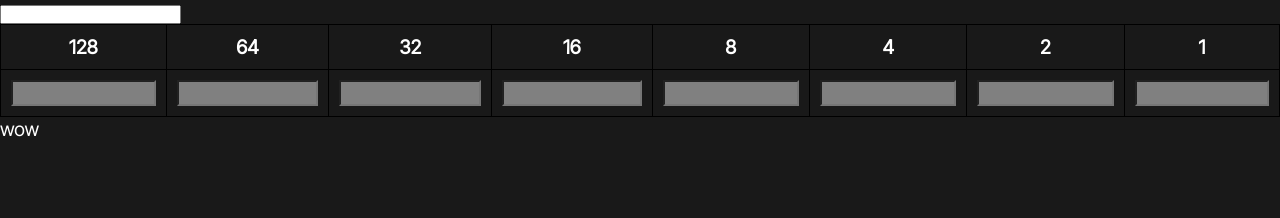
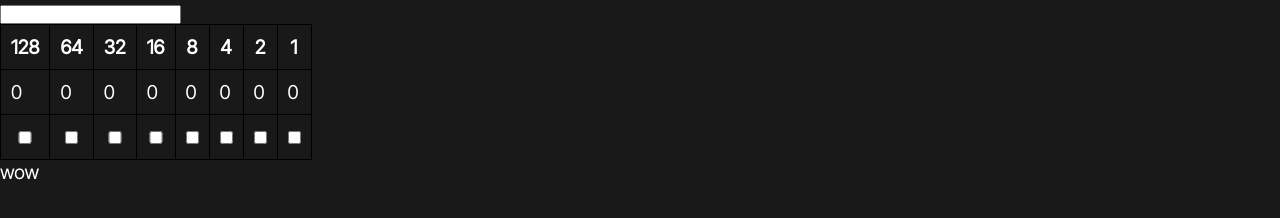
Before and after one commit to MaximilianMcC/Maximilian, a plain HTML site: page projects/binary/index.html in a window 1280 px wide. Drawn offline with Linux system fonts and the light colour scheme.

Commit message:
bit display things

```diff
--- a/projects/binary/index.html
+++ b/projects/binary/index.html
@@ -18,6 +18,8 @@
 </head>
 <body>
 
+	<!-- TODO: Write a litte bit about how it all works -->
+
 	<!-- Character input -->
 	<input id="characterInput" type="text" maxlength="1">
 
@@ -36,15 +38,29 @@
 			</tr>
 		</thead>
 		<tbody>
+
+			<!-- Bit displays -->
 			<tr>
-			<td><input id="binaryInput" type="text"></td>
-			<td><input id="binaryInput" type="text"></td>
-			<td><input id="binaryInput" type="text"></td>
-			<td><input id="binaryInput" type="text"></td>
-			<td><input id="binaryInput" type="text"></td>
-			<td><input id="binaryInput" type="text"></td>
-			<td><input id="binaryInput" type="text"></td>
-			<td><input id="binaryInput" type="text"></td>
+				<td><p id="bitDisplay">0</p></td>
+				<td><p id="bitDisplay">0</p></td>
+				<td><p id="bitDisplay">0</p></td>
+				<td><p id="bitDisplay">0</p></td>
+				<td><p id="bitDisplay">0</p></td>
+				<td><p id="bitDisplay">0</p></td>
+				<td><p id="bitDisplay">0</p></td>
+				<td><p id="bitDisplay">0</p></td>
+			</tr>
+
+			<!-- Bit checkboxes -->
+			<tr>
+				<td><input id="binaryInput" maxlength="1" type="checkbox"></td>
+				<td><input id="binaryInput" maxlength="1" type="checkbox"></td>
+				<td><input id="binaryInput" maxlength="1" type="checkbox"></td>
+				<td><input id="binaryInput" maxlength="1" type="checkbox"></td>
+				<td><input id="binaryInput" maxlength="1" type="checkbox"></td>
+				<td><input id="binaryInput" maxlength="1" type="checkbox"></td>
+				<td><input id="binaryInput" maxlength="1" type="checkbox"></td>
+				<td><input id="binaryInput" maxlength="1" type="checkbox"></td>
 			</tr>
 		</tbody>
 	</table>
--- a/projects/binary/script.js
+++ b/projects/binary/script.js
@@ -1,8 +1,11 @@
 document.addEventListener("DOMContentLoaded", () => {
 
-	// Get all of the inputs for the table
+	// Get all of the bit inputs for the table
 	//? Might need to add an 'index' attribute to the HTML to order them
-	const binaryInputs = document.querySelectorAll("#binaryInput");
+	const bitInputs = document.querySelectorAll("#binaryInput");
+
+	// Get all of the bit displays for the table
+	const bitDisplays = document.querySelectorAll("#bitDisplay");
 
 	// Get the character input
 	const characterInput = document.querySelector("#characterInput");
@@ -32,6 +35,18 @@ document.addEventListener("DOMContentLoaded", () => {
 		}
 		mathsExplanation.innerHTML = `Because ${equation} = ${asciiValue}`;
 	});
+
+	for (let i = 0; i < bitInputs.length; i++) {
+
+		// Get the current bit input
+		const bitInput = bitInputs[i];
+		bitInput.addEventListener("input", () => {
+
+			// Set the corresponding bit display
+			// to reflect this checbox
+			bitDisplays[i].innerHTML = bitInput.checked ? '1' : '0';
+		});
+	};
 });
 
 
```
Lines whose indentation alone changed are shown as unchanged.
